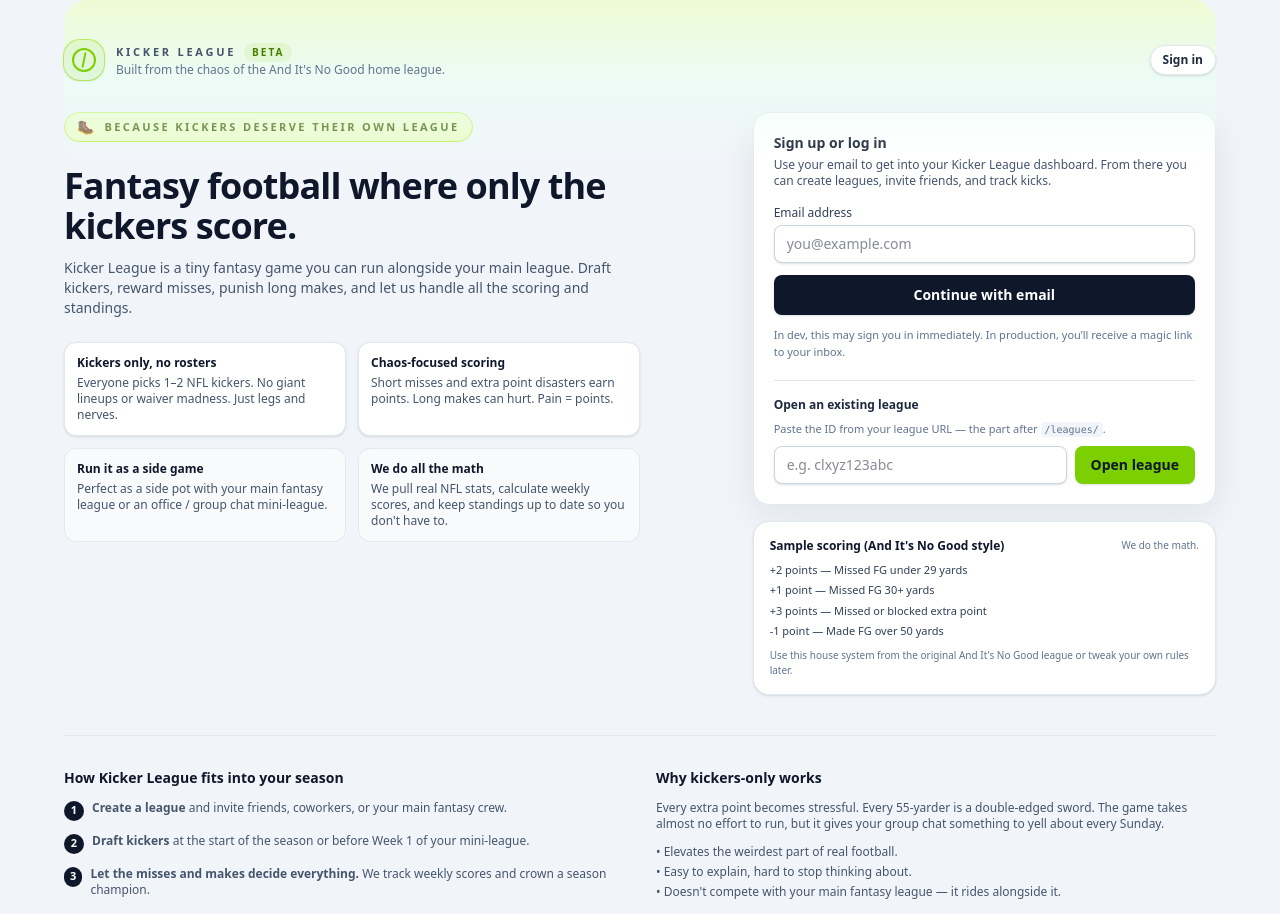
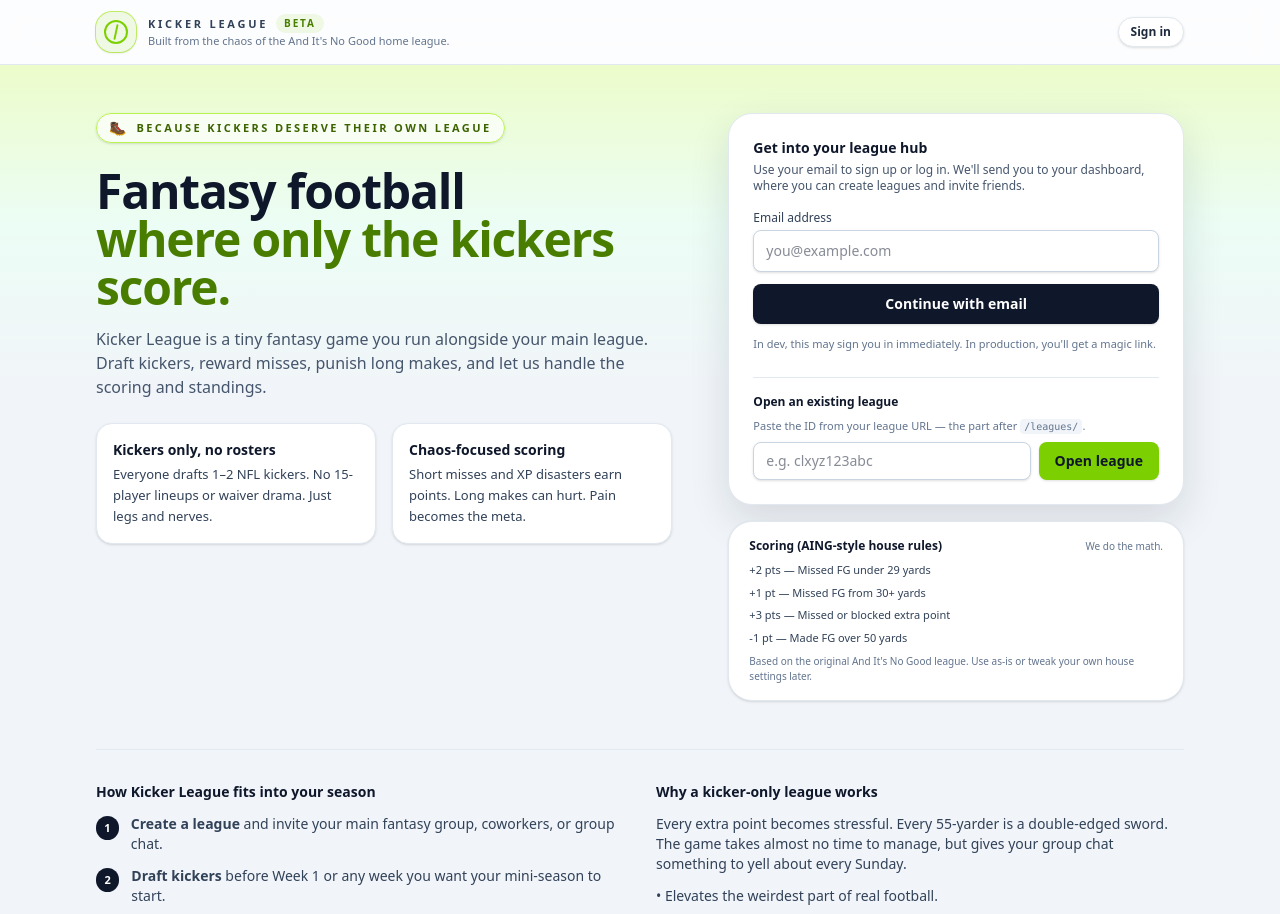
Before and after one commit to graphiclux/kicker-league, a Next.js app: page / in a window 1280 px wide. Shown: the top 914 px of the page. Built offline with nearby package versions, Linux system fonts and the light colour scheme.

Commit message:
feat(ui): redesign landing hero with larger typography and stronger layout

```diff
--- a/src/app/page.tsx
+++ b/src/app/page.tsx
@@ -48,12 +48,10 @@
   const authDisabled = authStatus === "sending";
 
   return (
-    <main className="min-h-screen bg-slate-100 text-slate-900 flex items-start justify-center px-4 py-10">
-      <div className="w-full max-w-6xl">
-        {/* soft background accent */}
-        <div className="relative mb-8">
-          <div className="pointer-events-none absolute inset-x-0 -top-10 h-40 rounded-3xl bg-gradient-to-b from-lime-100/80 via-emerald-50/80 to-transparent" />
-          <div className="relative flex items-center justify-between gap-4">
+    <main className="min-h-screen bg-slate-100 text-slate-900">
+      {/* Top bar / brand strip */}
+      <header className="border-b border-slate-200 bg-white/80 backdrop-blur-md">
+        <div className="mx-auto flex w-full max-w-6xl items-center justify-between px-4 py-3 sm:px-6 lg:px-8">
           <div className="flex items-center gap-3">
             <div className="flex h-10 w-10 items-center justify-center rounded-2xl bg-lime-500/10 shadow-sm ring-1 ring-lime-400/60">
               <div className="relative h-6 w-6">
@@ -63,14 +61,14 @@
             </div>
             <div>
               <div className="flex items-center gap-2">
-                  <span className="text-[11px] font-semibold uppercase tracking-[0.25em] text-slate-600">
+                <span className="text-[11px] font-semibold uppercase tracking-[0.25em] text-slate-700">
                   Kicker League
                 </span>
-                  <span className="rounded-full bg-lime-500/10 px-2 py-0.5 text-[10px] font-semibold uppercase tracking-[0.2em] text-lime-700">
+                <span className="rounded-full bg-lime-500/10 px-2 py-0.5 text-[10px] font-semibold uppercase tracking-[0.18em] text-lime-700">
                   Beta
                 </span>
               </div>
-                <p className="text-xs text-slate-500">
+              <p className="text-[11px] text-slate-500">
                 Built from the chaos of the And It&apos;s No Good home league.
               </p>
             </div>
@@ -83,78 +81,69 @@
             Sign in
           </Link>
         </div>
-        </div>
+      </header>
 
-        {/* HERO + AUTH GRID */}
-        <div className="grid gap-10 md:grid-cols-[minmax(0,1.4fr)_minmax(0,1fr)] items-start mb-10">
-          {/* Left: hero copy */}
-          <section className="space-y-6">
-            <div className="inline-flex items-center gap-2 rounded-full bg-lime-100 px-3 py-1 text-[11px] font-semibold uppercase tracking-[0.22em] text-lime-800 border border-lime-300">
+      {/* Hero */}
+      <div className="relative">
+        {/* big soft background gradient */}
+        <div className="pointer-events-none absolute inset-x-0 top-0 h-80 bg-gradient-to-b from-lime-100 via-emerald-50 to-transparent" />
+
+        <div className="relative mx-auto flex w-full max-w-6xl flex-col gap-12 px-4 pb-16 pt-12 sm:px-6 lg:px-8">
+          <section className="grid gap-10 lg:grid-cols-[minmax(0,1.3fr)_minmax(0,1fr)] items-start">
+            {/* Left: main pitch */}
+            <div className="space-y-6">
+              <div className="inline-flex items-center gap-2 rounded-full bg-white/70 px-3 py-1 text-[11px] font-semibold uppercase tracking-[0.22em] text-lime-800 border border-lime-300 shadow-sm">
                 <span className="text-sm">🥾</span>
                 <span>Because kickers deserve their own league</span>
               </div>
 
-            <div className="space-y-3">
-              <h1 className="text-3xl md:text-4xl font-bold tracking-tight text-slate-900">
-                Fantasy football where only the kickers score.
+              <div className="space-y-4">
+                <h1 className="text-4xl sm:text-5xl font-bold tracking-tight text-slate-900">
+                  Fantasy football
+                  <span className="block text-lime-700">
+                    where only the kickers score.
+                  </span>
                 </h1>
-              <p className="text-sm text-slate-600 max-w-xl">
-                Kicker League is a tiny fantasy game you can run alongside your
-                main league. Draft kickers, reward misses, punish long makes, and
-                let us handle all the scoring and standings.
+                <p className="text-base text-slate-600 max-w-xl">
+                  Kicker League is a tiny fantasy game you run alongside your
+                  main league. Draft kickers, reward misses, punish long makes,
+                  and let us handle the scoring and standings.
                 </p>
               </div>
 
-            <div className="grid gap-3 text-xs text-slate-600 sm:grid-cols-2 max-w-xl">
-              <div className="rounded-xl border border-slate-200 bg-white px-3 py-3 shadow-sm">
+              <div className="grid gap-4 text-sm text-slate-700 sm:grid-cols-2 max-w-xl">
+                <div className="rounded-2xl border border-slate-200 bg-white px-4 py-4 shadow-sm">
                   <p className="font-semibold text-slate-900 mb-1">
                     Kickers only, no rosters
                   </p>
-                <p>
-                  Everyone picks 1–2 NFL kickers. No giant lineups or waiver
-                  madness. Just legs and nerves.
+                  <p className="text-[13px] leading-relaxed">
+                    Everyone drafts 1–2 NFL kickers. No 15-player lineups or
+                    waiver drama. Just legs and nerves.
                   </p>
                 </div>
-              <div className="rounded-xl border border-slate-200 bg-white px-3 py-3 shadow-sm">
+                <div className="rounded-2xl border border-slate-200 bg-white px-4 py-4 shadow-sm">
                   <p className="font-semibold text-slate-900 mb-1">
                     Chaos-focused scoring
                   </p>
-                <p>
-                  Short misses and extra point disasters earn points. Long makes
-                  can hurt. Pain = points.
-                </p>
-              </div>
-              <div className="rounded-xl border border-slate-200 bg-slate-50 px-3 py-3">
-                <p className="font-semibold text-slate-900 mb-1">
-                  Run it as a side game
-                </p>
-                <p>
-                  Perfect as a side pot with your main fantasy league or an
-                  office / group chat mini-league.
-                </p>
-              </div>
-              <div className="rounded-xl border border-slate-200 bg-slate-50 px-3 py-3">
-                <p className="font-semibold text-slate-900 mb-1">
-                  We do all the math
-                </p>
-                <p>
-                  We pull real NFL stats, calculate weekly scores, and keep
-                  standings up to date so you don&apos;t have to.
+                  <p className="text-[13px] leading-relaxed">
+                    Short misses and XP disasters earn points. Long makes can
+                    hurt. Pain becomes the meta.
                   </p>
                 </div>
               </div>
-          </section>
+            </div>
 
-          {/* Right: sign up / log in card */}
-          <section className="space-y-4">
-            <div className="rounded-2xl border border-slate-200 bg-white px-5 py-5 shadow-[0_10px_35px_rgba(15,23,42,0.08)]">
+            {/* Right: primary CTA card (auth + quick scoring preview) */}
+            <div className="space-y-4">
+              <div className="rounded-3xl border border-slate-200 bg-white px-6 py-6 shadow-[0_16px_40px_rgba(15,23,42,0.12)]">
                 <div className="space-y-1 mb-4">
                   <h2 className="text-sm font-semibold text-slate-900">
-                  Sign up or log in
+                    Get into your league hub
                   </h2>
                   <p className="text-xs text-slate-600">
-                  Use your email to get into your Kicker League dashboard. From
-                  there you can create leagues, invite friends, and track kicks.
+                    Use your email to sign up or log in. We&apos;ll send you to
+                    your dashboard, where you can create leagues and invite
+                    friends.
                   </p>
                 </div>
 
@@ -173,7 +162,7 @@
                       value={email}
                       onChange={(e) => setEmail(e.target.value)}
                       placeholder="you@example.com"
-                    className="w-full rounded-lg border border-slate-300 bg-white px-3 py-2 text-sm text-slate-900 shadow-sm outline-none focus:ring-2 focus:ring-lime-500/80 focus:border-lime-400"
+                      className="w-full rounded-lg border border-slate-300 bg-white px-3 py-2.5 text-sm text-slate-900 shadow-sm outline-none focus:ring-2 focus:ring-lime-500/80 focus:border-lime-400"
                     />
                   </div>
 
@@ -194,17 +183,17 @@
                   )}
 
                   <p className="text-[11px] text-slate-500">
-                  In dev, this may sign you in immediately. In production, you’ll
-                  receive a magic link to your inbox.
+                    In dev, this may sign you in immediately. In production,
+                    you&apos;ll get a magic link.
                   </p>
                 </form>
 
-              <div className="mt-5 pt-4 border-t border-slate-200 space-y-2">
-                <h3 className="text-xs font-semibold text-slate-800">
+                <div className="mt-6 pt-4 border-t border-slate-200 space-y-2">
+                  <h3 className="text-xs font-semibold text-slate-900">
                     Open an existing league
                   </h3>
                   <p className="text-[11px] text-slate-500">
-                  Paste the ID from your league URL &mdash; the part after{" "}
+                    Paste the ID from your league URL — the part after{" "}
                     <code className="rounded bg-slate-100 px-1 py-0.5 text-[10px]">
                       /leagues/
                     </code>
@@ -231,64 +220,64 @@
                 </div>
               </div>
 
-            {/* scoring sample */}
-            <div className="rounded-2xl border border-slate-200 bg-white px-4 py-4 shadow-sm">
+              {/* scoring chip card */}
+              <div className="rounded-3xl border border-slate-200 bg-white px-5 py-4 shadow-sm">
                 <div className="flex items-center justify-between mb-2">
                   <span className="text-xs font-semibold text-slate-900">
-                  Sample scoring (And It&apos;s No Good style)
+                    Scoring (AING-style house rules)
                   </span>
                   <span className="text-[10px] text-slate-500">
                     We do the math.
                   </span>
                 </div>
-              <ul className="text-[11px] text-slate-700 space-y-1">
-                <li>+2 points &mdash; Missed FG under 29 yards</li>
-                <li>+1 point &mdash; Missed FG 30+ yards</li>
-                <li>+3 points &mdash; Missed or blocked extra point</li>
-                <li>-1 point &mdash; Made FG over 50 yards</li>
+                <ul className="text-[11px] text-slate-700 space-y-1.5">
+                  <li>+2 pts — Missed FG under 29 yards</li>
+                  <li>+1 pt — Missed FG from 30+ yards</li>
+                  <li>+3 pts — Missed or blocked extra point</li>
+                  <li>-1 pt — Made FG over 50 yards</li>
                 </ul>
                 <p className="mt-2 text-[10px] text-slate-500">
-                Use this house system from the original And It&apos;s No Good
-                league or tweak your own rules later.
+                  Based on the original And It&apos;s No Good league. Use as-is
+                  or tweak your own house settings later.
                 </p>
               </div>
+            </div>
           </section>
-        </div>
 
-        {/* How it works / Why kickers section */}
-        <section className="grid gap-8 md:grid-cols-2 border-t border-slate-200 pt-8">
+          {/* Secondary section: how it fits + why it’s fun */}
+          <section className="grid gap-8 lg:grid-cols-2 border-t border-slate-200 pt-8">
             <div className="space-y-3">
               <h2 className="text-sm font-semibold text-slate-900">
                 How Kicker League fits into your season
               </h2>
-            <ol className="space-y-3 text-xs text-slate-600">
-              <li className="flex gap-2">
-                <span className="mt-[1px] inline-flex h-5 w-5 items-center justify-center rounded-full bg-slate-900 text-[11px] font-semibold text-white">
+              <ol className="space-y-3 text-sm text-slate-700">
+                <li className="flex gap-3">
+                  <span className="mt-[2px] inline-flex h-6 w-6 items-center justify-center rounded-full bg-slate-900 text-[11px] font-semibold text-white">
                     1
                   </span>
                   <span>
                     <span className="font-semibold">Create a league</span> and
-                  invite friends, coworkers, or your main fantasy crew.
+                    invite your main fantasy group, coworkers, or group chat.
                   </span>
                 </li>
-              <li className="flex gap-2">
-                <span className="mt-[1px] inline-flex h-5 w-5 items-center justify-center rounded-full bg-slate-900 text-[11px] font-semibold text-white">
+                <li className="flex gap-3">
+                  <span className="mt-[2px] inline-flex h-6 w-6 items-center justify-center rounded-full bg-slate-900 text-[11px] font-semibold text-white">
                     2
                   </span>
                   <span>
-                  <span className="font-semibold">Draft kickers</span> at the
-                  start of the season or before Week 1 of your mini-league.
+                    <span className="font-semibold">Draft kickers</span> before
+                    Week 1 or any week you want your mini-season to start.
                   </span>
                 </li>
-              <li className="flex gap-2">
-                <span className="mt-[1px] inline-flex h-5 w-5 items-center justify-center rounded-full bg-slate-900 text-[11px] font-semibold text-white">
+                <li className="flex gap-3">
+                  <span className="mt-[2px] inline-flex h-6 w-6 items-center justify-center rounded-full bg-slate-900 text-[11px] font-semibold text-white">
                     3
                   </span>
                   <span>
                     <span className="font-semibold">
-                    Let the misses and makes decide everything.
+                      Let every kick decide everything.
                     </span>{" "}
-                  We track weekly scores and crown a season champion.
+                    We calculate weekly scores and crown a season champion.
                   </span>
                 </li>
               </ol>
@@ -296,29 +285,31 @@
 
             <div className="space-y-3">
               <h2 className="text-sm font-semibold text-slate-900">
-              Why kickers-only works
+                Why a kicker-only league works
               </h2>
-            <p className="text-xs text-slate-600">
+              <p className="text-sm text-slate-700">
                 Every extra point becomes stressful. Every 55-yarder is a
-              double-edged sword. The game takes almost no effort to run, but it
+                double-edged sword. The game takes almost no time to manage, but
                 gives your group chat something to yell about every Sunday.
               </p>
-            <ul className="space-y-1 text-xs text-slate-600">
+              <ul className="space-y-1.5 text-sm text-slate-700">
                 <li>• Elevates the weirdest part of real football.</li>
-              <li>• Easy to explain, hard to stop thinking about.</li>
-              <li>• Doesn&apos;t compete with your main fantasy league &mdash; it
-                rides alongside it.</li>
+                <li>• Easy to explain, impossible to stop thinking about.</li>
+                <li>
+                  • Doesn&apos;t compete with your main fantasy league — it
+                  rides alongside it as a side pot or chaos game.
+                </li>
               </ul>
             </div>
           </section>
 
           {msg && (
-          <div className="mt-4 rounded-md border border-amber-200 bg-amber-50 px-3 py-2 text-[11px] text-amber-900">
+            <div className="rounded-md border border-amber-200 bg-amber-50 px-3 py-2 text-[11px] text-amber-900">
               {msg}
             </div>
           )}
 
-        <footer className="mt-10 border-t border-slate-200 pt-4 flex flex-col md:flex-row md:items-center md:justify-between gap-2">
+          <footer className="border-t border-slate-200 pt-4 flex flex-col gap-2 sm:flex-row sm:items-center sm:justify-between">
             <p className="text-[11px] text-slate-500">
               And It&apos;s No Good is the original private kicker-only league.
               Kicker League is the app that lets anyone run their own version.
@@ -331,6 +322,7 @@
             </Link>
           </footer>
         </div>
+      </div>
     </main>
   );
 }
```
Lines whose indentation alone changed are shown as unchanged.
